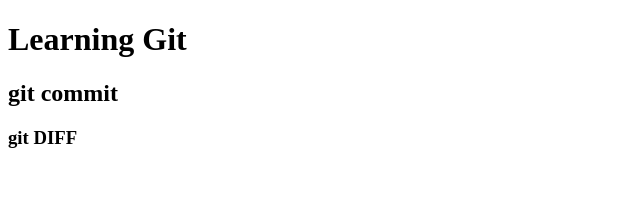
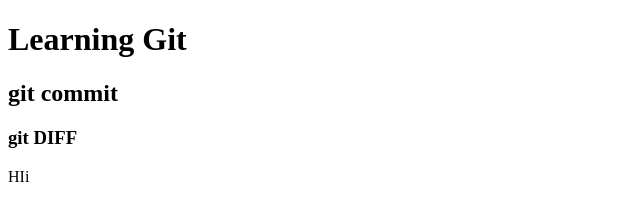
Before and after one commit to pramod-a11y/demo, a plain HTML site: page Index.html in a window 1280 px wide. Shown: the full height of the page, 0-640 px from the left. Drawn offline with Linux system fonts and the light colour scheme.

Commit message:
updated line

```diff
--- a/Index.html
+++ b/Index.html
@@ -10,5 +10,6 @@
 
      <h3>git DIFF</h3>
 
+    <p>HIi</p>
 </body>
 </html>
```
